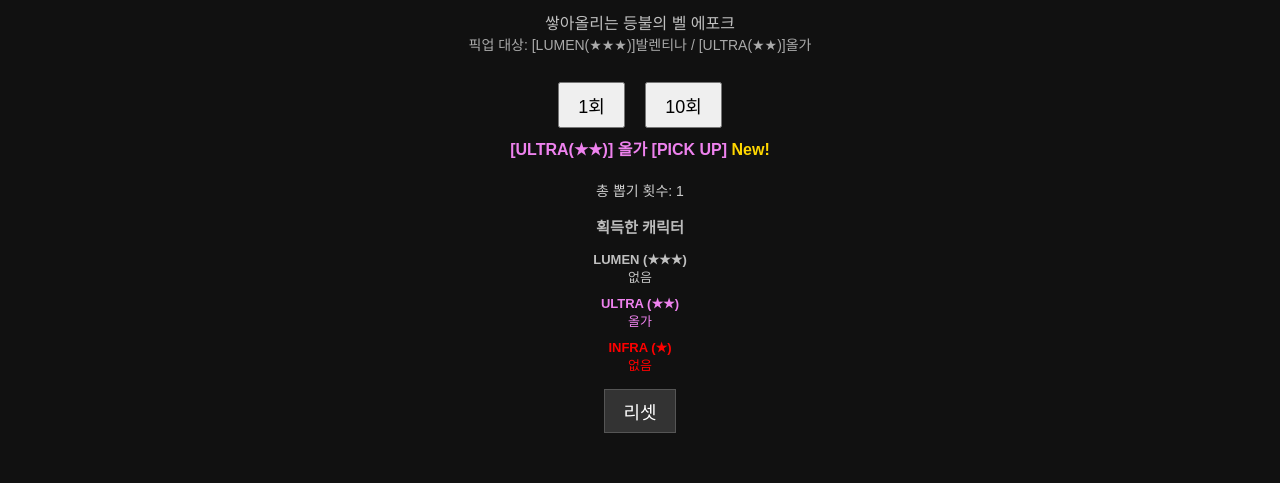
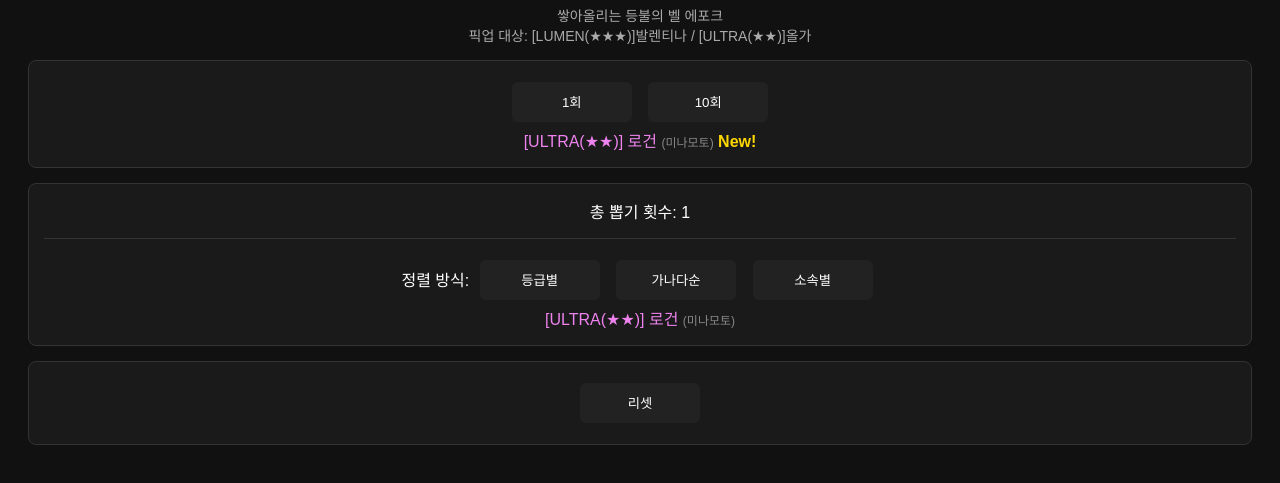
Before and after one commit to Zambaboy1234/lanterngatcha, a plain HTML site: page index.html in a window 1280 px wide. Both pictures are taken after a click on the button "1회". Shown: the part 83-566 px from the top of the page. Drawn offline with Linux system fonts and the light colour scheme.

Commit message:
Update index.html

```diff
--- a/index.html
+++ b/index.html
@@ -7,62 +7,53 @@
 <style>
 body {
     font-family: sans-serif;
+    background: #111;
+    color: white;
     text-align: center;
     padding: 20px;
-    background: #111;
-    color: white;
+}
+
+h2 { margin-bottom: 5px; }
+
+.sectionBox {
+    border: 1px solid #333;
+    padding: 15px;
+    margin-top: 15px;
+    border-radius: 8px;
+    background: #1a1a1a;
 }
 
 button {
-    font-size: 18px;
-    padding: 8px 18px;
-    margin: 8px;
+    width: 120px;
+    height: 40px;
+    margin: 6px;
+    border-radius: 6px;
+    border: none;
+    background: #222;
+    color: white;
+    cursor: pointer;
 }
+
+button:hover { background: #333; }
 
 .infra { color: red; }
 .ultra { color: violet; }
 .lumen { color: silver; }
 
-.pickupMark { font-weight: bold; }
+.newMark { color: gold; font-weight: bold; }
 
 .subtitle {
     font-size: 14px;
     color: #aaa;
-    margin-top: -10px;
-    margin-bottom: 20px;
+    margin-bottom: 10px;
 }
 
-.bannerTitle {
-    font-size: 16px;
-    color: silver;
-}
+.smallText { font-size: 12px; color: #888; }
 
-.stats {
-    margin-top: 20px;
-    font-size: 14px;
-    color: #ccc;
-}
-
-.collection {
-    margin-top: 15px;
-    font-size: 13px;
-    color: #bbb;
-}
-
-.collectionSection {
-    margin-top: 10px;
-}
-
-.newMark {
-    color: gold;
-    font-weight: bold;
-}
-
-.resetBtn {
-    margin-top: 15px;
-    background: #333;
-    color: #fff;
-    border: 1px solid #555;
+hr {
+    border: none;
+    border-top: 1px solid #333;
+    margin: 15px 0;
 }
 </style>
 </head>
@@ -70,95 +61,121 @@ button {
 <body>
 
 <h2>[집중 헤드헌팅]</h2>
-
 <div class="subtitle">
-<span class="bannerTitle">쌓아올리는 등불의 벨 에포크</span><br>
+쌓아올리는 등불의 벨 에포크<br>
 픽업 대상: [LUMEN(★★★)]발렌티나 / [ULTRA(★★)]올가
 </div>
 
+<div class="sectionBox">
 <button onclick="pull(1)">1회</button>
 <button onclick="pull(10)">10회</button>
-
 <div id="result"></div>
-
-<div class="stats">
-총 뽑기 횟수: <span id="totalCount">0</span>
 </div>
 
-<div class="collection">
-<h3>획득한 캐릭터</h3>
+<div class="sectionBox">
+총 뽑기 횟수: <span id="totalCount">0</span>
+<hr>
+정렬 방식:
+<button onclick="setSort('grade')">등급별</button>
+<button onclick="setSort('name')">가나다순</button>
+<button onclick="setSort('group')">소속별</button>
 
-<div class="collectionSection lumen">
-<strong>LUMEN (★★★)</strong><br>
-<span id="col3">없음</span>
+<div id="collectionList"></div>
 </div>
 
-<div class="collectionSection ultra">
-<strong>ULTRA (★★)</strong><br>
-<span id="col2">없음</span>
+<div class="sectionBox">
+<button onclick="resetData()">리셋</button>
 </div>
-
-<div class="collectionSection infra">
-<strong>INFRA (★)</strong><br>
-<span id="col1">없음</span>
-</div>
-
-</div>
-
-<button class="resetBtn" onclick="resetData()">리셋</button>
 
 <script>
 
 // ======================
-// DB
+// DB (소속 포함)
 // ======================
 
 let DB = [
-    {name:"발렌티나", rarity:3, weight:1},
-    {name:"백연", rarity:3, weight:1},
-    {name:"도로시", rarity:3, weight:1},
-    {name:"마리", rarity:3, weight:1},
-    {name:"로렌츠", rarity:3, weight:1},
+{name:"발렌티나", rarity:3, group:"등불사무소"},
+{name:"도로시", rarity:3, group:"등불사무소"},
+{name:"백연", rarity:3, group:"등불사무소"},
+{name:"쿠로세", rarity:3, group:"등불사무소"},
+{name:"올가", rarity:3, group:"등불사무소"},
+{name:"비아트리스", rarity:3, group:"등불사무소"},
+{name:"유나", rarity:2, group:"등불사무소"},
+{name:"오웬", rarity:2, group:"등불사무소"},
+{name:"할", rarity:1, group:"등불사무소"},
+{name:"재클린", rarity:1, group:"등불사무소"},
 
-    {name:"올가", rarity:2, weight:1},
-    {name:"나모", rarity:2, weight:1},
-    {name:"올리버", rarity:2, weight:1},
-    {name:"유나", rarity:2, weight:1},
-    {name:"암젤", rarity:2, weight:1},
-    {name:"니콜라", rarity:2, weight:1},
+{name:"마리", rarity:3, group:"아스트론 학파 연구지구"},
+{name:"가온", rarity:3, group:"아스트론 학파 연구지구"},
+{name:"아이린", rarity:3, group:"아스트론 학파 연구지구"},
+{name:"노딘", rarity:3, group:"아스트론 학파 연구지구"},
+{name:"니콜라", rarity:2, group:"아스트론 학파 연구지구"},
+{name:"로렌츠", rarity:2, group:"아스트론 학파 연구지구"},
+{name:"프리츠", rarity:1, group:"아스트론 학파 연구지구"},
+{name:"베르너", rarity:1, group:"아스트론 학파 연구지구"},
 
-    {name:"재클린", rarity:1, weight:1},
-    {name:"할", rarity:1, weight:1},
-    {name:"헤더스", rarity:1, weight:1},
-    {name:"프리츠", rarity:1, weight:1},
-    {name:"에밀리", rarity:1, weight:1},
-    {name:"베르너", rarity:1, weight:1}
+{name:"셀렌느", rarity:3, group:"하르덴브라흐"},
+{name:"마커스", rarity:3, group:"하르덴브라흐"},
+{name:"암젤", rarity:2, group:"하르덴브라흐"},
+{name:"에밀리", rarity:1, group:"하르덴브라흐"},
+
+{name:"안드레이", rarity:3, group:"66구역"},
+{name:"드미트리", rarity:3, group:"66구역"},
+{name:"공주", rarity:3, group:"66구역"},
+{name:"안나", rarity:2, group:"66구역"},
+
+{name:"모리어티", rarity:3, group:"터미널15"},
+{name:"미셸", rarity:3, group:"터미널15"},
+{name:"카산드라", rarity:3, group:"터미널15"},
+{name:"제럴드", rarity:1, group:"터미널15"},
+
+{name:"루핀", rarity:3, group:"볼칸 중공업"},
+{name:"요루", rarity:3, group:"볼칸 중공업"},
+{name:"헤더스", rarity:1, group:"볼칸 중공업"},
+
+{name:"올리버", rarity:3, group:"찰스 브리게이드"},
+{name:"오지에", rarity:3, group:"찰스 브리게이드"},
+{name:"람다", rarity:3, group:"찰스 브리게이드"},
+{name:"카롤", rarity:3, group:"찰스 브리게이드"},
+{name:"모지", rarity:3, group:"찰스 브리게이드"},
+{name:"란", rarity:3, group:"찰스 브리게이드"},
+{name:"나모", rarity:2, group:"찰스 브리게이드"},
+
+{name:"엘리아OS", rarity:3, group:"힌튼 아카이브"},
+
+{name:"렌카", rarity:3, group:"미나모토"},
+{name:"아토스", rarity:3, group:"미나모토"},
+{name:"간류", rarity:3, group:"미나모토"},
+{name:"레아", rarity:3, group:"미나모토"},
+{name:"로건", rarity:2, group:"미나모토"},
+{name:"츠카하라", rarity:1, group:"미나모토"},
+
+{name:"랜슬롯", rarity:3, group:"아발론PMC"},
+{name:"케이", rarity:3, group:"아발론PMC"},
+{name:"트리스탄", rarity:3, group:"아발론PMC"},
+{name:"이졸데", rarity:3, group:"아발론PMC"},
+{name:"노미", rarity:3, group:"아발론PMC"},
+{name:"가레스", rarity:2, group:"아발론PMC"},
+{name:"이졸드", rarity:2, group:"아발론PMC"},
+
+{name:"미래", rarity:3, group:"서천그룹"},
+{name:"리", rarity:3, group:"서천그룹"},
+{name:"이안", rarity:2, group:"서천그룹"},
+{name:"리나", rarity:1, group:"서천그룹"},
+
+{name:"스테파네트", rarity:3, group:"솔레어"},
+{name:"뮌하우젠", rarity:2, group:"솔레어"}
 ];
 
-let PICKUP_3 = "발렌티나";
-let PICKUP_2 = "올가";
-
 // ======================
-// 저장 데이터
+// 상태
 // ======================
 
 let totalCount = parseInt(localStorage.getItem("totalCount")) || 0;
 let collection = JSON.parse(localStorage.getItem("collection")) || [];
+let sortMode = "grade";
 
-updateStats();
-
-// ======================
-// 픽업 가중치
-// ======================
-
-function applyPickupWeights(){
-    DB.forEach(c => {
-        c.weight = 1;
-        if(PICKUP_3 && c.name === PICKUP_3) c.weight = 5;
-        if(PICKUP_2 && c.name === PICKUP_2) c.weight = 4;
-    });
-}
-applyPickupWeights();
+updateUI();
 
 // ======================
 // 확률
@@ -171,29 +188,20 @@ function rollRarity(){
     return 1;
 }
 
-function weightedRandom(pool){
-    let totalWeight = pool.reduce((sum,c)=>sum+c.weight,0);
-    let r = Math.random() * totalWeight;
-    for(let c of pool){
-        if(r < c.weight) return c;
-        r -= c.weight;
-    }
+function getGradeText(r){
+    if(r===3) return "[LUMEN(★★★)]";
+    if(r===2) return "[ULTRA(★★)]";
+    return "[INFRA(★)]";
 }
 
-function getClass(rarity){
-    if(rarity === 3) return "lumen";
-    if(rarity === 2) return "ultra";
+function getClass(r){
+    if(r===3) return "lumen";
+    if(r===2) return "ultra";
     return "infra";
 }
 
-function getGradeText(rarity){
-    if(rarity === 3) return "[LUMEN(★★★)]";
-    if(rarity === 2) return "[ULTRA(★★)]";
-    return "[INFRA(★)]";
-}
-
 // ======================
-// 뽑기
+// 가챠
 // ======================
 
 function pull(times){
@@ -202,35 +210,30 @@ function pull(times){
 
     for(let i=0;i<times;i++){
         let rarity = rollRarity();
-        let pool = DB.filter(c => c.rarity === rarity);
-        let char = weightedRandom(pool);
+        let pool = DB.filter(c=>c.rarity===rarity);
+        let char = pool[Math.floor(Math.random()*pool.length)];
         results.push(char);
     }
 
-    if(times === 10){
-        let hasUltraOrHigher = results.some(c => c.rarity >= 2);
-        if(!hasUltraOrHigher){
-            let ultraPool = DB.filter(c => c.rarity === 2);
-            results[9] = weightedRandom(ultraPool);
+    if(times===10){
+        if(!results.some(c=>c.rarity>=2)){
+            let ultraPool = DB.filter(c=>c.rarity===2);
+            results[9] = ultraPool[Math.floor(Math.random()*ultraPool.length)];
         }
     }
 
-    let output = "";
+    let output="";
 
     for(let char of results){
 
         totalCount++;
 
-        let isPickup =
-            (PICKUP_3 && char.name === PICKUP_3) ||
-            (PICKUP_2 && char.name === PICKUP_2);
-
         let isNew = !collection.includes(char.name);
         if(isNew) collection.push(char.name);
 
-        output += `<div class="${getClass(char.rarity)} ${isPickup ? 'pickupMark':''}">
+        output += `<div class="${getClass(char.rarity)}">
         ${getGradeText(char.rarity)} ${char.name}
-        ${isPickup ? '[PICK UP]' : ''}
+        <span class="smallText">(${char.group})</span>
         ${isNew ? '<span class="newMark"> New!</span>' : ''}
         </div>`;
     }
@@ -240,38 +243,43 @@ function pull(times){
     localStorage.setItem("totalCount", totalCount);
     localStorage.setItem("collection", JSON.stringify(collection));
 
-    updateStats();
+    updateUI();
 }
 
 // ======================
-// 통계 & 컬렉션 표시
+// 정렬
 // ======================
 
-function updateStats(){
+function setSort(mode){
+    sortMode = mode;
+    updateUI();
+}
 
+function updateUI(){
     document.getElementById("totalCount").textContent = totalCount;
 
-    let col3 = [];
-    let col2 = [];
-    let col1 = [];
+    let owned = DB.filter(c=>collection.includes(c.name));
 
-    for(let name of collection){
-        let char = DB.find(c => c.name === name);
-        if(!char) continue;
-
-        if(char.rarity === 3) col3.push(name);
-        if(char.rarity === 2) col2.push(name);
-        if(char.rarity === 1) col1.push(name);
+    if(sortMode==="name"){
+        owned.sort((a,b)=>a.name.localeCompare(b.name,"ko"));
+    }
+    else if(sortMode==="group"){
+        owned.sort((a,b)=>a.group.localeCompare(b.group,"ko"));
+    }
+    else{
+        owned.sort((a,b)=>b.rarity-a.rarity);
     }
 
-    document.getElementById("col3").textContent =
-        col3.length ? col3.join(", ") : "없음";
+    let html="";
+    for(let c of owned){
+        html += `<div class="${getClass(c.rarity)}">
+        ${getGradeText(c.rarity)} ${c.name}
+        <span class="smallText">(${c.group})</span>
+        </div>`;
+    }
 
-    document.getElementById("col2").textContent =
-        col2.length ? col2.join(", ") : "없음";
-
-    document.getElementById("col1").textContent =
-        col1.length ? col1.join(", ") : "없음";
+    document.getElementById("collectionList").innerHTML =
+        html || "없음";
 }
 
 // ======================
@@ -280,15 +288,14 @@ function updateStats(){
 
 function resetData(){
     if(confirm("정말로 모든 기록을 초기화하시겠습니까?")){
-        totalCount = 0;
-        collection = [];
+        totalCount=0;
+        collection=[];
         localStorage.clear();
-        document.getElementById("result").innerHTML = "";
-        updateStats();
+        document.getElementById("result").innerHTML="";
+        updateUI();
     }
 }
 
 </script>
-
 </body>
 </html>
```
